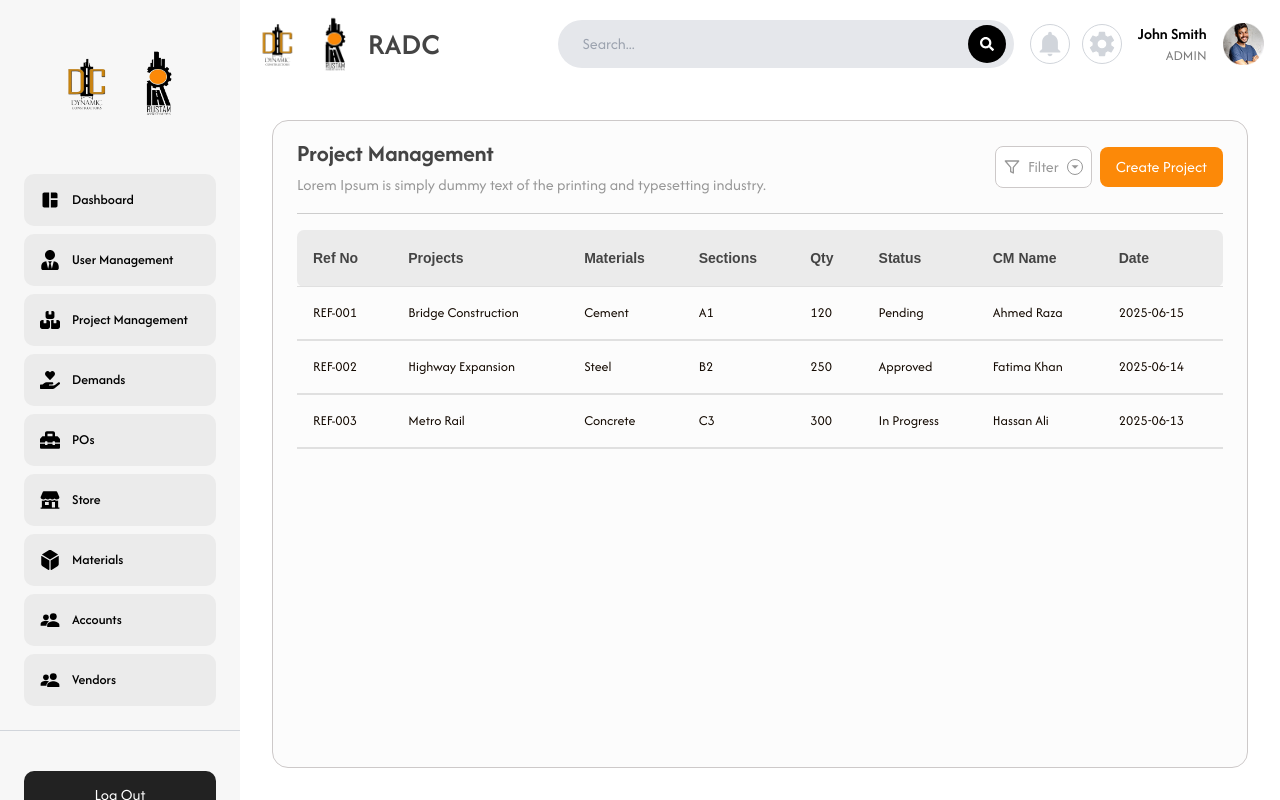
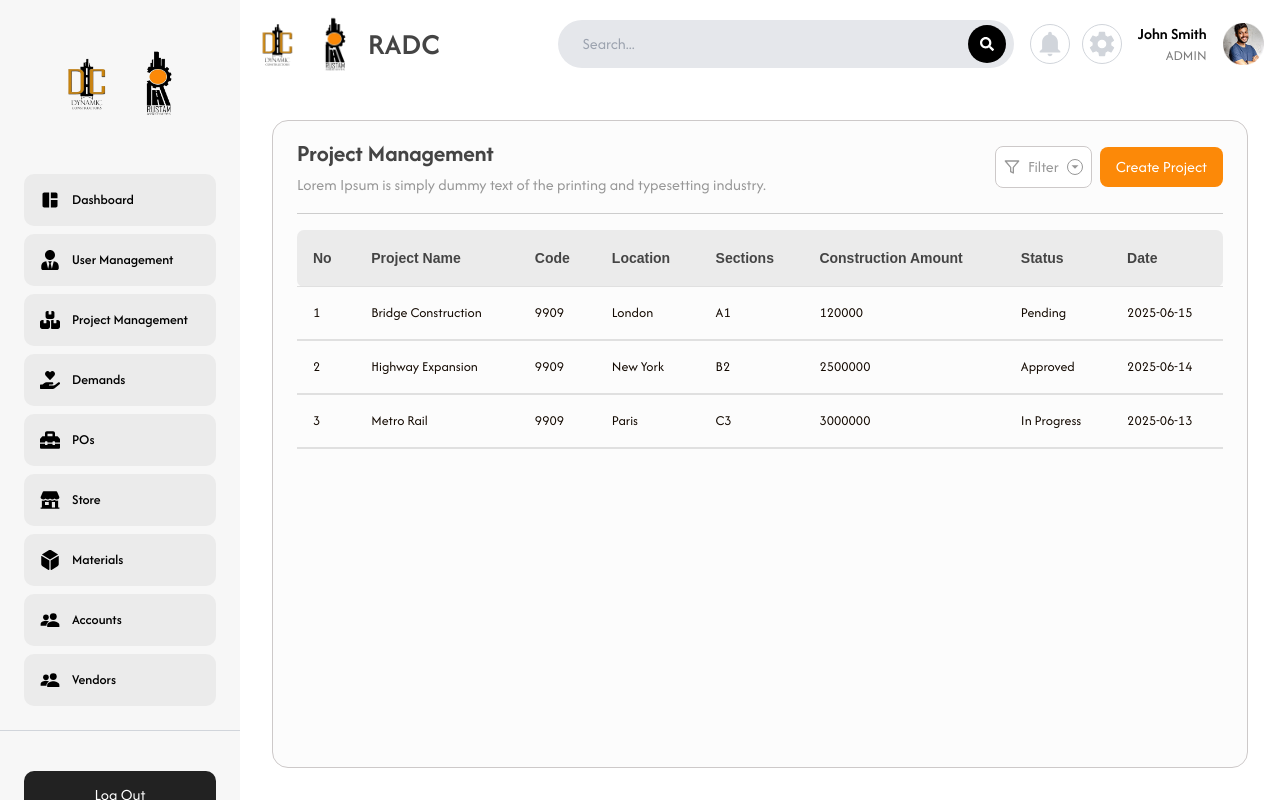
Before and after one commit to AllianceSoftSolution/vercel-construction-fe, a React (Vite) app: page /admin-dashboard/project-Management in a window 1280 px wide. Built offline with nearby package versions, Linux system fonts and the light colour scheme; what apisauce would draw is missing.

Commit message:
update table

```diff
--- a/src/layouts/admin-dashboard/screens/Demands.jsx
+++ b/src/layouts/admin-dashboard/screens/Demands.jsx
@@ -6,47 +6,55 @@ const Demands = () => {
   const data = [
     {
       id: 1,
-      refNo: "REF-001",
+      no: "REF001",
       project: "Bridge Construction",
       material: "Cement",
       section: "A1",
       qty: 120,
+      unit: "ton",
+      poQty: 100,
       status: "Pending",
-      cmName: "Ahmed Raza",
-      date: "2025-06-15",
+      approvedBy: "Owner",
+      fulfilled: 12,
     },
     {
       id: 2,
-      refNo: "REF-002",
+      no: "REF002",
       project: "Highway Expansion",
       material: "Steel",
       section: "B2",
       qty: 250,
+      unit: "ton",
+      poQty: 100,
       status: "Approved",
-      cmName: "Fatima Khan",
-      date: "2025-06-14",
+      approvedBy: "Site Manager",
+      fulfilled: 13,
     },
     {
       id: 3,
-      refNo: "REF-003",
+      no: "REF003",
       project: "Metro Rail",
       material: "Concrete",
       section: "C3",
       qty: 300,
+      unit: "ton",
+      poQty: 100,
       status: "In Progress",
-      cmName: "Hassan Ali",
-      date: "2025-06-13",
+      approvedBy: "Owner",
+      fulfilled: 12,
     },
   ];
   const columns = [
-    { headerName: "Ref No", field: "refNo" },
-    { headerName: "Projects", field: "project" },
+    { headerName: "No", field: "no" },
+    { headerName: "Project Name", field: "project" },
     { headerName: "Materials", field: "material" },
     { headerName: "Sections", field: "section" },
     { headerName: "Qty", field: "qty" },
+    { headerName: "Unit", field: "unit" },
+    { headerName: "PO Qty", field: "poQty" },
     { headerName: "Status", field: "status" },
-    { headerName: "CM Name", field: "cmName" },
-    { headerName: "Date", field: "date" },
+    { headerName: "Approved By", field: "approvedBy" },
+    { headerName: "Fulfilled", field: "fulfilled" },
   ];
   return (
     <div className="md:px-2 mx-2 h-full md:mx-0">
--- a/src/layouts/admin-dashboard/screens/ProjectManagement.jsx
+++ b/src/layouts/admin-dashboard/screens/ProjectManagement.jsx
@@ -6,46 +6,47 @@ const ProjectManagement = () => {
   const data = [
     {
       id: 1,
-      refNo: "REF-001",
-      project: "Bridge Construction",
-      material: "Cement",
+      no: "1",
+      projectName: "Bridge Construction",
+      code: 9909,
+      location: "London",
       section: "A1",
-      qty: 120,
+      amount: 120000,
       status: "Pending",
-      cmName: "Ahmed Raza",
+
       date: "2025-06-15",
     },
     {
       id: 2,
-      refNo: "REF-002",
-      project: "Highway Expansion",
-      material: "Steel",
+      no: "2",
+      projectName: "Highway Expansion",
+      code: 9909,
+      location: "New York",
       section: "B2",
-      qty: 250,
+      amount: 2500000,
       status: "Approved",
-      cmName: "Fatima Khan",
       date: "2025-06-14",
     },
     {
       id: 3,
-      refNo: "REF-003",
-      project: "Metro Rail",
-      material: "Concrete",
+      no: "3",
+      projectName: "Metro Rail",
+      code: 9909,
+      location: "Paris",
       section: "C3",
-      qty: 300,
+      amount: 3000000,
       status: "In Progress",
-      cmName: "Hassan Ali",
       date: "2025-06-13",
     },
   ];
   const columns = [
-    { headerName: "Ref No", field: "refNo" },
-    { headerName: "Projects", field: "project" },
-    { headerName: "Materials", field: "material" },
+    { headerName: "No", field: "no" },
+    { headerName: "Project Name", field: "projectName" },
+    { headerName: "Code", field: "code" },
+    { headerName: "Location", field: "location" },
     { headerName: "Sections", field: "section" },
-    { headerName: "Qty", field: "qty" },
+    { headerName: "Construction Amount", field: "amount" },
     { headerName: "Status", field: "status" },
-    { headerName: "CM Name", field: "cmName" },
     { headerName: "Date", field: "date" },
   ];
   return (
```
